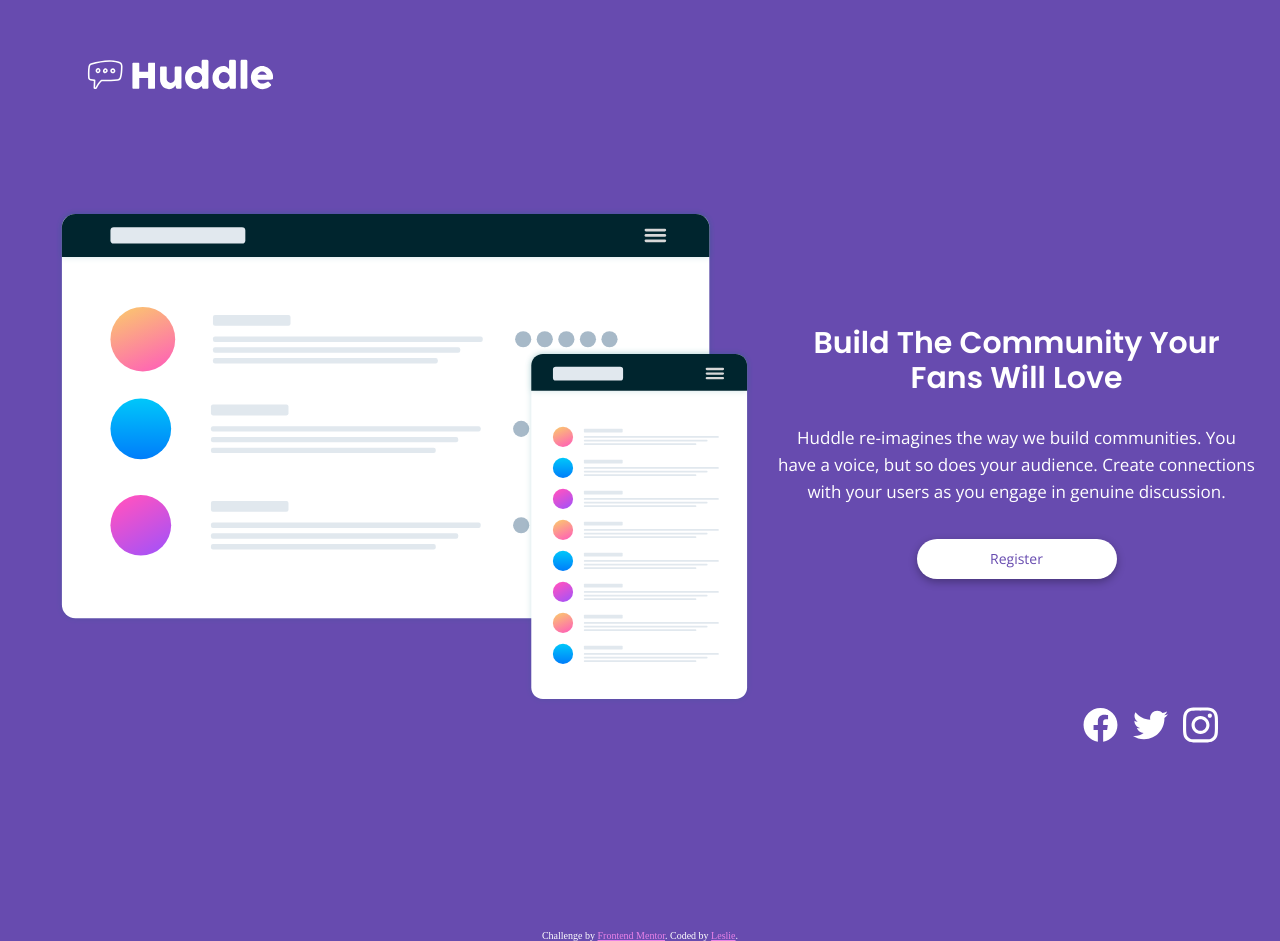
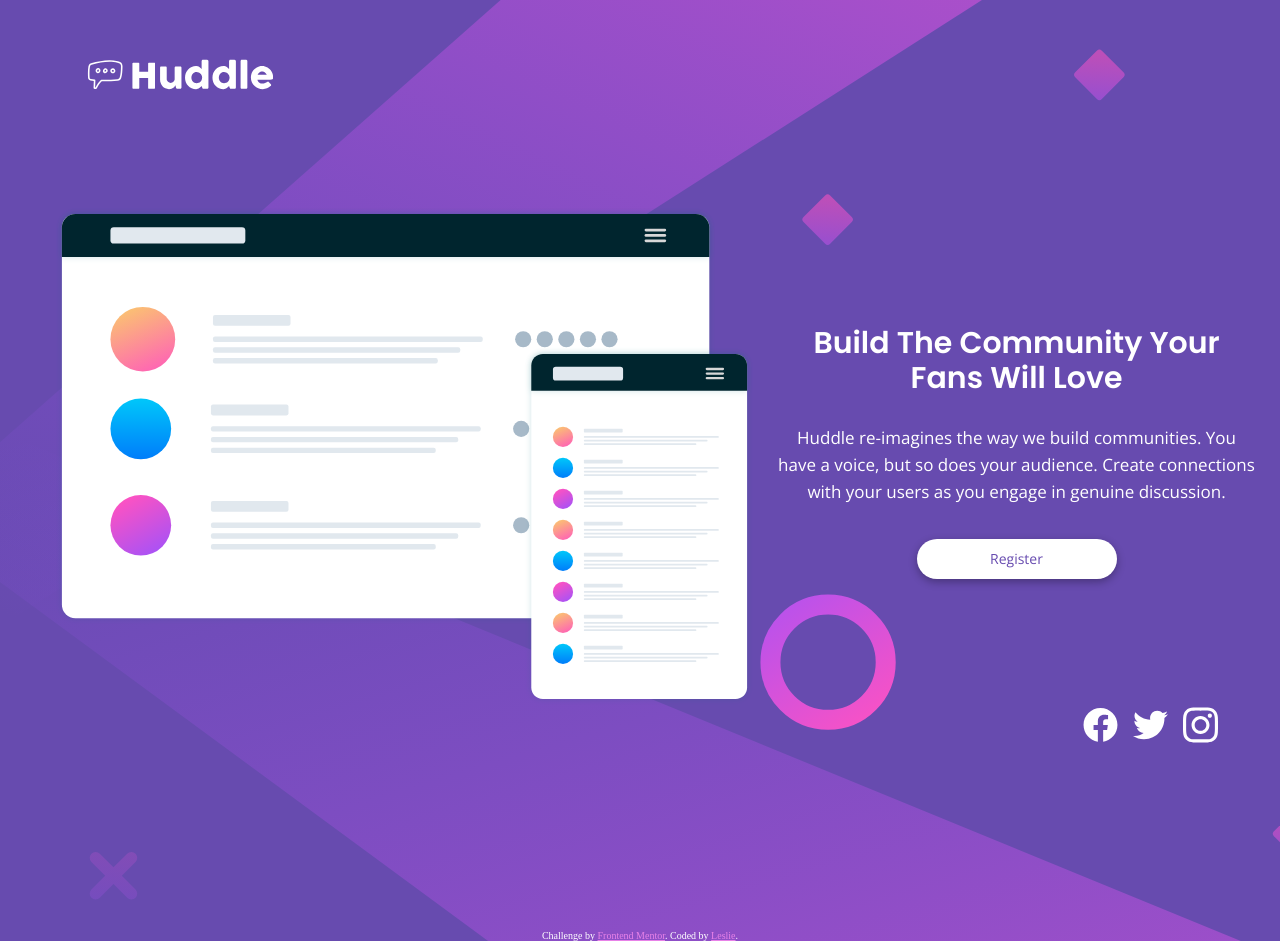
Before and after one commit to leslief10/huddle-landing-page, a plain HTML site: page index.html in a window 1280 px wide. Drawn offline with nearby package versions, Linux system fonts and the light colour scheme; the site is published under a folder, as on GitHub Pages, so addresses that start at the root find nothing.

Commit message:
Corrected some issues with the background image not being visible and other sizing issues

```diff
--- a/css/media-queries.css
+++ b/css/media-queries.css
@@ -1,6 +1,6 @@
 @media only screen and (min-width: 750px) {
   body {
-    background-image: url('/images/bg-desktop.svg');
+    background-image: url('../images/bg-desktop.svg');
     background-size: cover;
   }
 
@@ -18,7 +18,7 @@
   }
 
   .landing-container__image {
-    width: 510px;
+    min-width: 510px;
     margin-top: -20px;
   }
 
@@ -45,7 +45,7 @@
   }
 
   .landing-container__image {
-    width: 698px;
+    min-width: 698px;
     grid-area: 1 / 1 / 2 / 2;
     margin: 77px 0 0 55px;
   }
@@ -73,6 +73,11 @@
 }
 
 @media only screen and (min-width: 1440px) {
+
+  .landing-container {
+    min-height: 100vh;
+  }
+
   .landing-container__image {
     margin-left: 81px;
   }
--- a/css/style.css
+++ b/css/style.css
@@ -18,7 +18,7 @@ html {
 
 body {
   background-color: var(--primary-color);
-  background-image: url('/images/bg-mobile.svg');
+  background-image: url('../images/bg-mobile.svg');
   background-repeat: no-repeat;
   background-size: contain;
 }
```
